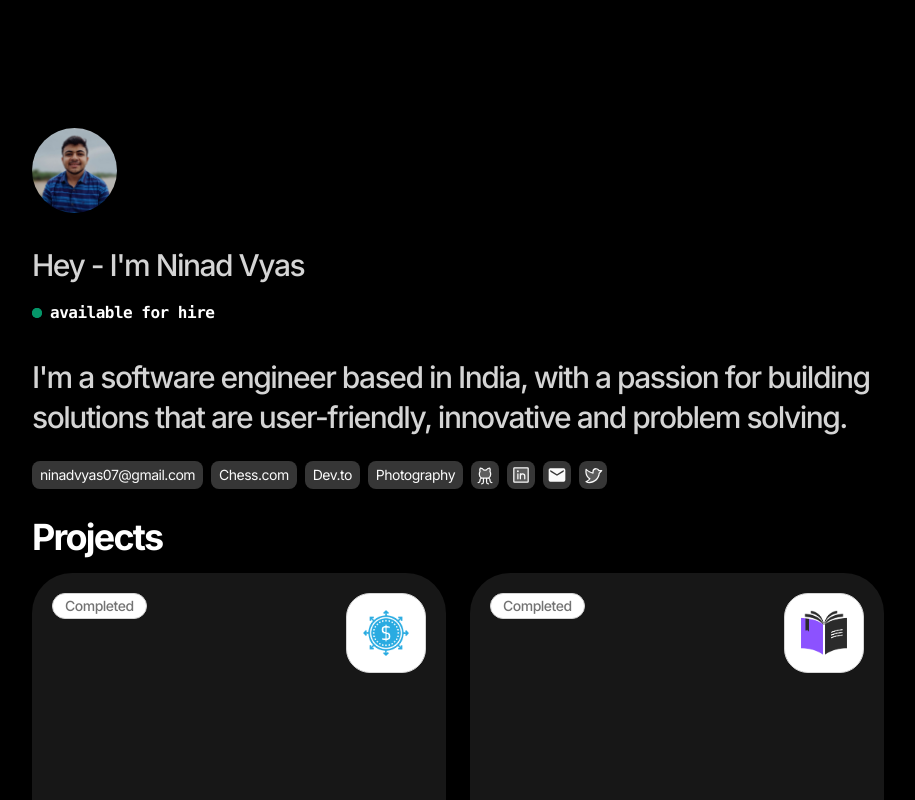
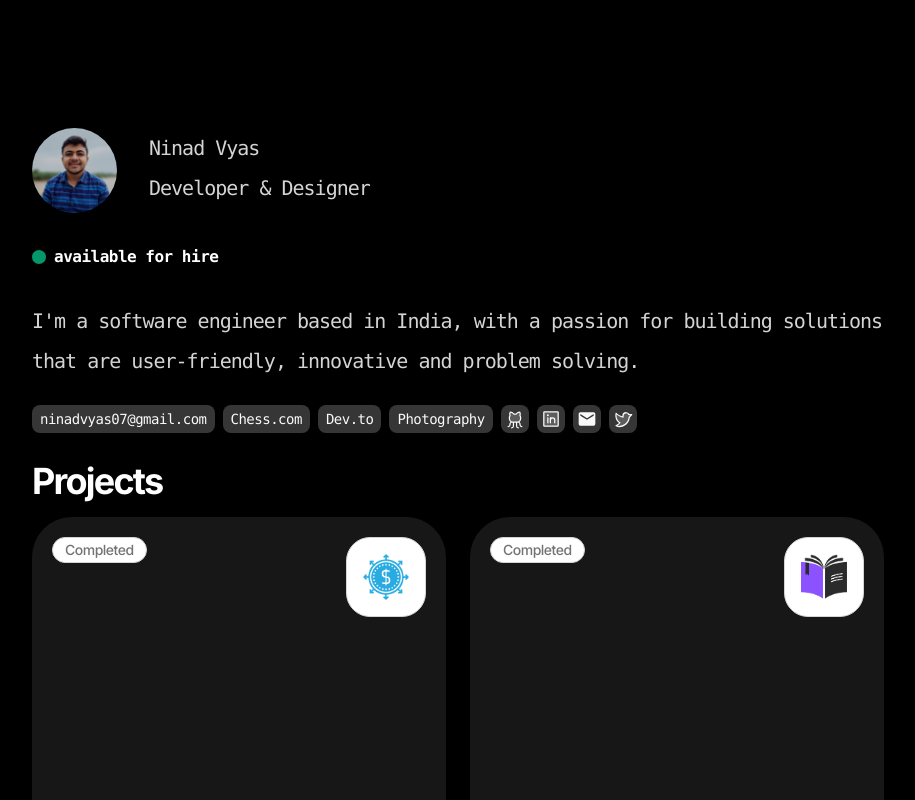
Before and after one commit to ninadvyas/My-Portfolio, a Next.js app: page / in a window 1280 px wide. Shown: the top 800 px of the page, without its empty margins (180-1095 px from the left). Built offline with nearby package versions, Linux system fonts and the light colour scheme.

Commit message:
made changes

```diff
--- a/pages/index.js
+++ b/pages/index.js
@@ -86,6 +86,7 @@ export default function Home() {
                             alt=""
                          /> */}
                     <SectionContainer className="hero--container flex flex-col gap-8 mt-32">
+                        <div className="flex gap-8">
                             <Image
                                 src={profilePicture}
                                 className=" rounded-full bg-neutral-100 object-cover"
@@ -93,35 +94,39 @@ export default function Home() {
                                 height={85}
                                 alt=""
                             />
-                        <div className="content-container">
+                            <div>
+                                <h1 className="text-xl lg:text-xl font-mono font-medium leading-8 lg:leading-10 tracking-tight lg:tracking-tighter mb-0 text-neutral-300">
+                                    {/* Hey - I&apos;m Ninad Vyas */}
+                                    Ninad Vyas
+                                </h1>
+                                <h1 className="text-xl lg:text-xl font-mono font-medium leading-8 lg:leading-10 tracking-tight lg:tracking-tighter mb-0 text-neutral-300">
 
-                            <div className="page-title--content max-w-[54rem] mb-8 lg:mb-4">
-                                <h1 className="text-4xl lg:text-3xl font-medium leading-8 lg:leading-10 tracking-tight lg:tracking-tighter mb-0 text-neutral-300">
-                                    Hey - I&apos;m Ninad Vyas
+                                    Developer & Designer
                                 </h1>
                             </div>
-                            <div className=" mt-3 flex items-center gap-2 max-lg:hidden">
+                        </div>
                         <div>
-          <div className="h-2.5 w-2.5 rounded-full bg-emerald-600">
-            <div className="z-[11] h-2.5 w-2.5 animate-ping rounded-full bg-emerald-600 transition-[4s]" />
+                            <div className=" flex items-center gap-2 ">
+                                <div>
+                                    <div className="h-3.5 w-3.5 rounded-full bg-emerald-600">
+                                        <div className="z-[11] h-3.5 w-3.5 animate-ping rounded-full bg-emerald-600 transition-[4s]" />
                                     </div>
                                 </div>
                                 <span size="sm" variant="muted" className="font-mono text-white font-bold">
                                     available for hire
                                 </span>
                             </div>
-
                         </div>
                         <div>
-                            <div className="content text-3xl text-neutral-300 md:text-3xl font-medium leading-8 lg:leading-10 tracking-tight lg:tracking-tighter">
+                            <div className="content font-mono text-xl text-neutral-300 md:text-xl font-medium leading-8 lg:leading-10 tracking-tight lg:tracking-tighter">
                                 I&apos;m a software engineer based in India, with a passion for building solutions that are user-friendly,
                                 innovative and problem solving.
                             </div>
                             <div class="buttons-container mt-6 mb-4 flex flex-wrap gap-2">
-                                <a href="mailto:ninadvyas07@gmail.com" class="bg-[#363636] py-[4px] rounded-lg px-2 flex align-center flex-[0,0,auto] justify-center text-sm text-white-300 h-fit flex-row hover:bg-neutral-600 transition-colors duration-300">ninadvyas07@gmail.com</a>
-                                <a href="https://www.chess.com/member/ninadvsd" rel="noreferrer" target="_blank" class="bg-[#363636] py-[4px] rounded-lg px-2 flex align-center flex-[0,0,auto] justify-center text-sm text-white-300 h-fit flex-row hover:bg-neutral-600 transition-colors duration-300">Chess.com</a>
-                                <a href="https://dev.to/ninadvyas" rel="noreferrer" target="_blank" class="bg-[#363636] py-[4px] rounded-lg px-2 flex align-center flex-[0,0,auto] justify-center text-sm text-white-300 h-fit flex-row hover:bg-neutral-600 transition-colors duration-300">Dev.to</a>
-                                <a href="https://framesbyme.netlify.app" rel="noreferrer" target="_blank" class="bg-[#363636] py-[4px] rounded-lg px-2 flex align-center flex-[0,0,auto] justify-center text-sm text-white-300 h-fit flex-row hover:bg-neutral-600 transition-colors duration-300" >Photography</a>
+                                <a href="mailto:ninadvyas07@gmail.com" class="bg-[#363636] py-[4px] rounded-lg px-2 flex align-center flex-[0,0,auto] justify-center text-sm text-white-300 h-fit flex-row hover:bg-neutral-600 transition-colors duration-300 font-mono">ninadvyas07@gmail.com</a>
+                                <a href="https://www.chess.com/member/ninadvsd" rel="noreferrer" target="_blank" class="bg-[#363636] py-[4px] rounded-lg px-2 flex align-center flex-[0,0,auto] justify-center text-sm text-white-300 h-fit flex-row hover:bg-neutral-600 font-mono transition-colors duration-300">Chess.com</a>
+                                <a href="https://dev.to/ninadvyas" rel="noreferrer" target="_blank" class="bg-[#363636] py-[4px] rounded-lg px-2 flex align-center flex-[0,0,auto] justify-center text-sm text-white-300 h-fit flex-row hover:bg-neutral-600 transition-colors font-mono duration-300">Dev.to</a>
+                                <a href="https://framesbyme.netlify.app" rel="noreferrer" target="_blank" class="bg-[#363636] py-[4px] rounded-lg px-2 flex align-center flex-[0,0,auto] justify-center text-sm text-white-300 h-fit flex-row hover:bg-neutral-600 transition-colors  font-mono duration-300" >Photography</a>
                                 <a href="https://github.com/NinadVyas/" rel="noreferrer" class="bg-[#363636] py-1 rounded-lg px-1 flex align-center flex-[0,0,auto] justify-center text-sm text-white-300 h-fit flex-row hover:bg-neutral-600 transition-colors duration-300" target="_blank" title="Follow Ninad Vyas on Github">
                                     <svg viewBox="0 0 256 256" class="w-5 h-5 inline" astro-icon="ph:github-logo-duotone"><path fill="currentColor" d="M200 112v8a48 48 0 0 1-48 48h-48a48 48 0 0 1-48-48v-8a49.3 49.3 0 0 1 8.5-27.3A52 52 0 0 1 68 40a52 52 0 0 1 43.8 24h32.4A52 52 0 0 1 188 40a52 52 0 0 1 3.5 44.7A49.3 49.3 0 0 1 200 112z" opacity=".2"></path><path fill="currentColor" d="M216 216a16 16 0 0 1-16-16v-8a32.1 32.1 0 0 0-14.8-27 55.8 55.8 0 0 0 22.8-45v-8a58 58 0 0 0-7.7-28.3 59.9 59.9 0 0 0-5.4-47.7 7.8 7.8 0 0 0-6.9-4 59.7 59.7 0 0 0-48 24h-24a59.7 59.7 0 0 0-48-24 7.8 7.8 0 0 0-6.9 4 59.9 59.9 0 0 0-5.4 47.7A58 58 0 0 0 48 112v8a55.8 55.8 0 0 0 22.8 45A32.1 32.1 0 0 0 56 192v8a16 16 0 0 1-16 16 8 8 0 0 0 0 16 32.1 32.1 0 0 0 32-32v-8a16 16 0 0 1 16-16h12v40a16 16 0 0 1-16 16 8 8 0 0 0 0 16 32.1 32.1 0 0 0 32-32v-40h24v40a32.1 32.1 0 0 0 32 32 8 8 0 0 0 0-16 16 16 0 0 1-16-16v-40h12a16 16 0 0 1 16 16v8a32.1 32.1 0 0 0 32 32 8 8 0 0 0 0-16zM64 120v-8a42.7 42.7 0 0 1 6.9-22.5 7.9 7.9 0 0 0 1.1-7.7 43.7 43.7 0 0 1 .8-33.5 43.6 43.6 0 0 1 32.3 20 8 8 0 0 0 6.7 3.7h32.4a8 8 0 0 0 6.7-3.7 43.6 43.6 0 0 1 32.3-20 43.7 43.7 0 0 1 .8 33.5 8.2 8.2 0 0 0 1.1 7.7A42.7 42.7 0 0 1 192 112v8a40 40 0 0 1-40 40h-48a40 40 0 0 1-40-40z"></path></svg>
                                 </a><a href="https://www.linkedin.com/in/ninadvyas/" rel="noreferrer" class="bg-[#363636] py-1 rounded-lg px-1 flex align-center flex-[0,0,auto] justify-center text-sm text-white-300 h-fit flex-row hover:bg-neutral-600 transition-colors duration-300" target="_blank" title="Follow Ninad Vyas on LinkedIn">
```
Lines whose indentation alone changed are shown as unchanged.
